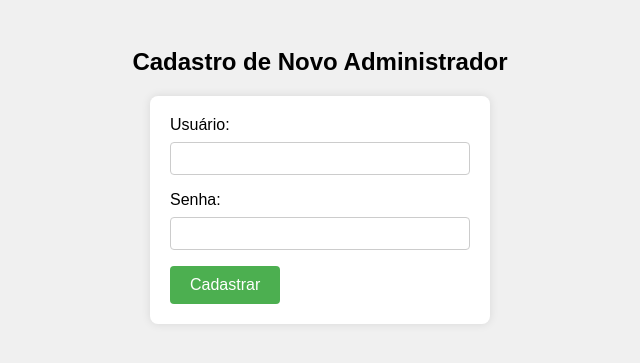
After one commit to joicesezm/Sistema-Vagas-, a PHP site: page /Admin/Funcoes/cadastroAdmin.php in a window 1280 px wide. The commit adds this page. Shown: the top 363 px of the page, without its empty margins (320-960 px from the left). Run offline with PHP 8.4, Linux system fonts and the light colour scheme.

Commit message:
Adicionando a Função de Admin Cadastrar Admin, Arquivos Alterados (adminLogged.php && Funcoes/cadastroAdmin.php)

```diff
--- /dev/null
+++ b/Projeto Integrador/Admin/Funcoes/cadastroAdmin.php
@@ -0,0 +1,108 @@
+<?php
+session_start();
+require_once("../../Data/conexao.php");
+
+// Verifica se os dados foram submetidos via método POST
+if ($_SERVER["REQUEST_METHOD"] == "POST") {
+    // Verifica se todos os campos necessários foram preenchidos
+    if (empty($_POST["username"]) || empty($_POST["password"])) {
+        $_SESSION['msg'] = "<p style='color:red;'>Por favor, preencha todos os campos.</p>";
+    } else {
+        // Obtém os valores dos campos do formulário e sanitiza-os
+        $user = filter_input(INPUT_POST, "username", FILTER_SANITIZE_STRING);
+        $pass = filter_input(INPUT_POST, "password", FILTER_SANITIZE_STRING);
+
+        // Prepara e executa a consulta SQL para inserir os dados na tabela
+        $sql = "INSERT INTO loginadmin (user, pass) VALUES (?, ?)";
+        $stmt = $conexao->prepare($sql);
+        $stmt->bind_param("ss", $user, $pass);
+
+        if ($stmt->execute()) {
+            $_SESSION['msg'] = "<p style='color:green;'>Dados cadastrados com sucesso!</p>";
+            echo "<script>alert('Dados cadastrados com sucesso!'); window.location = '../adminLogged.php';</script>";
+        } else {
+            $_SESSION['msg'] = "<p style='color:red;'>Erro ao cadastrar dados: " . $stmt->error . "</p>";
+            echo "<script>alert('Erro ao cadastrar dados: " . $stmt->error . "');</script>";
+        }
+
+        // Fecha a declaração
+        $stmt->close();
+    }
+}
+
+// Fecha a conexão com o banco de dados
+$conexao->close();
+?>
+
+<!DOCTYPE html>
+<html lang="pt-br">
+<head>
+    <meta charset="UTF-8">
+    <meta name="viewport" content="width=device-width, initial-scale=1.0">
+    <title>Cadastro de Admin</title>
+    <style>
+        /* Estilos para melhorar a aparência */
+        body {
+            font-family: Arial, sans-serif;
+            background-color: #f0f0f0;
+            padding: 20px;
+        }
+        form {
+            max-width: 300px;
+            margin: 0 auto;
+            background-color: #fff;
+            padding: 20px;
+            border-radius: 8px;
+            box-shadow: 0 0 10px rgba(0, 0, 0, 0.1);
+        }
+        label {
+            display: block;
+            margin-bottom: 8px;
+        }
+        input[type="text"],
+        input[type="password"] {
+            width: 100%;
+            padding: 8px;
+            margin-bottom: 16px;
+            border: 1px solid #ccc;
+            border-radius: 4px;
+            box-sizing: border-box;
+        }
+        input[type="submit"] {
+            background-color: #4CAF50;
+            color: white;
+            padding: 10px 20px;
+            border: none;
+            border-radius: 4px;
+            cursor: pointer;
+            font-size: 16px;
+        }
+        input[type="submit"]:hover {
+            background-color: #45a049;
+        }
+        #titulo{
+            text-align: center;
+        }
+    </style>
+</head>
+<body>
+    <div id="titulo">
+    <h2>Cadastro de Novo Administrador</h2>
+    </div>
+    <?php
+    if (isset($_SESSION['msg'])) {
+        echo $_SESSION['msg'];
+        unset($_SESSION['msg']);
+    }
+    ?>
+    <form name="cadastro-form" method="post" action="./Funcoes/cadastroAdmin.php">
+        <label for="username">Usuário:</label>
+        <input type="text" id="username" name="username" required>
+
+        <label for="password">Senha:</label>
+        <input type="password" id="password" name="password" required>
+
+        <input type="submit" name="submit" value="Cadastrar">
+    </form>
+</body>
+</html>
--- a/Projeto Integrador/Admin/adminLogged.php
+++ b/Projeto Integrador/Admin/adminLogged.php
@@ -143,7 +143,7 @@
 
                     Área de Cadastro
                     <li class="box-shadow">
-                        <button onclick="dynamicDisplay('odd', 'url')"><b>Cadastrar Novo Adm</b></button>
+                        <button onclick="dynamicDisplay('odd', './Funcoes/cadastroAdmin.php')"><b>Cadastrar Novo Adm</b></button>
                     </li>
 
                     <li class="box-shadow">
```
